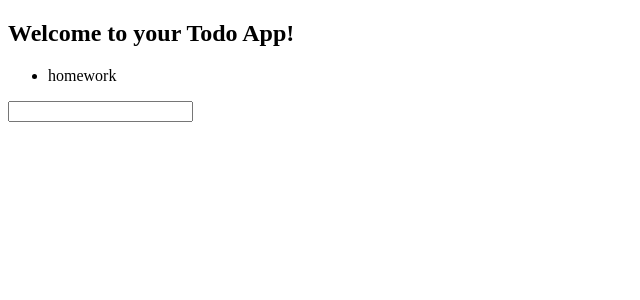
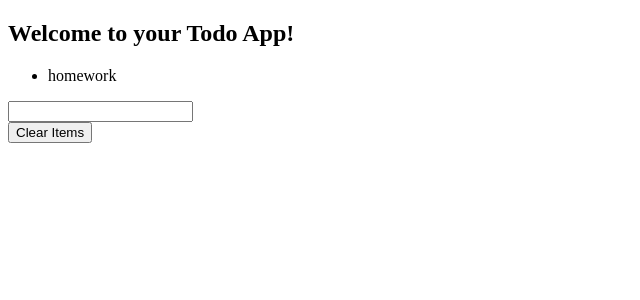
Before and after one commit to bloominstituteoftechnology/web-module-project-class-components, a React (Create React App) app: page / in a window 1280 px wide. Shown: the top 300 px of the page, without its empty margins (0-640 px from the left). Built offline with nearby package versions, Linux system fonts and the light colour scheme; the HTML template or start-up script is replaced by a standard one.

Commit message:
added remove functionality, but the id passed to app is incorrect

```diff
--- a/src/App.js
+++ b/src/App.js
@@ -42,7 +42,7 @@ class App extends React.Component {
     });
 
     this.setState({
-      TodoList: newtodoList,
+      todoList: newtodoList,
     });
   };
   // you will need a place to store your state in this component.
--- a/src/components/TodoForm.js
+++ b/src/components/TodoForm.js
@@ -14,11 +14,17 @@ class TodoForm extends React.Component {
     this.props.handleAddItem(this.state.inputValue);
     this.setState({ inputValue: "" });
   };
+  handleClear = (e) => {
+    console.log("attempting clear items in form");
+    e.preventDefault();
+    this.props.handleClearItems();
+  };
   // you will need a place to store your state in this component.
   // design `TodoForm` to be the parent component of your TodoFormlication.
   // this component is going to take care of state, and any change handlers you need to work with your state
   render() {
     return (
+      <>
         <form onSubmit={this.handleSubmit}>
           <input
             onChange={this.handlesChanges}
@@ -27,6 +33,8 @@ class TodoForm extends React.Component {
             name="item"
           />
         </form>
+        <button onClick={this.handleClear}> Clear Items</button>
+      </>
     );
   }
 }
```
Lines whose indentation alone changed are shown as unchanged.
